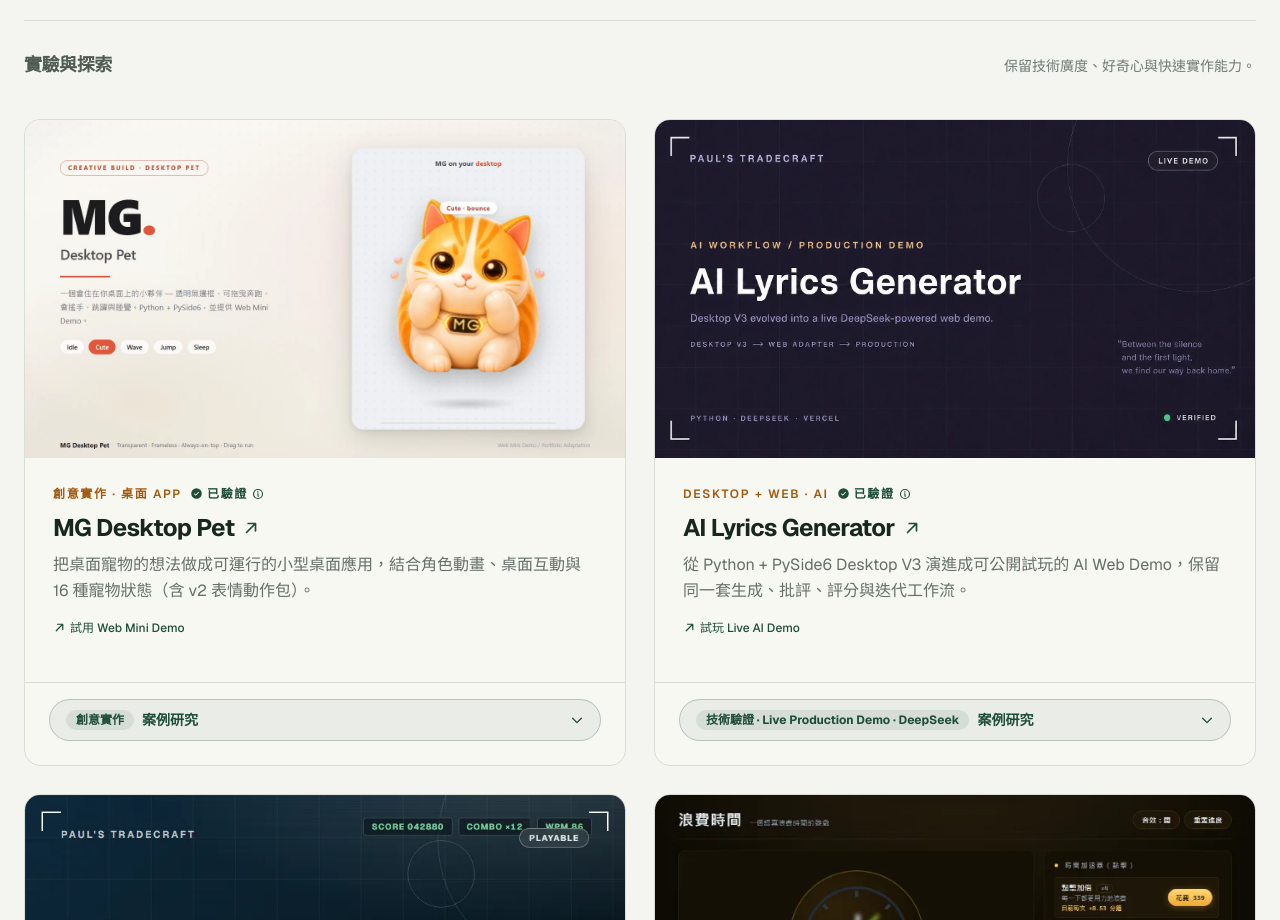
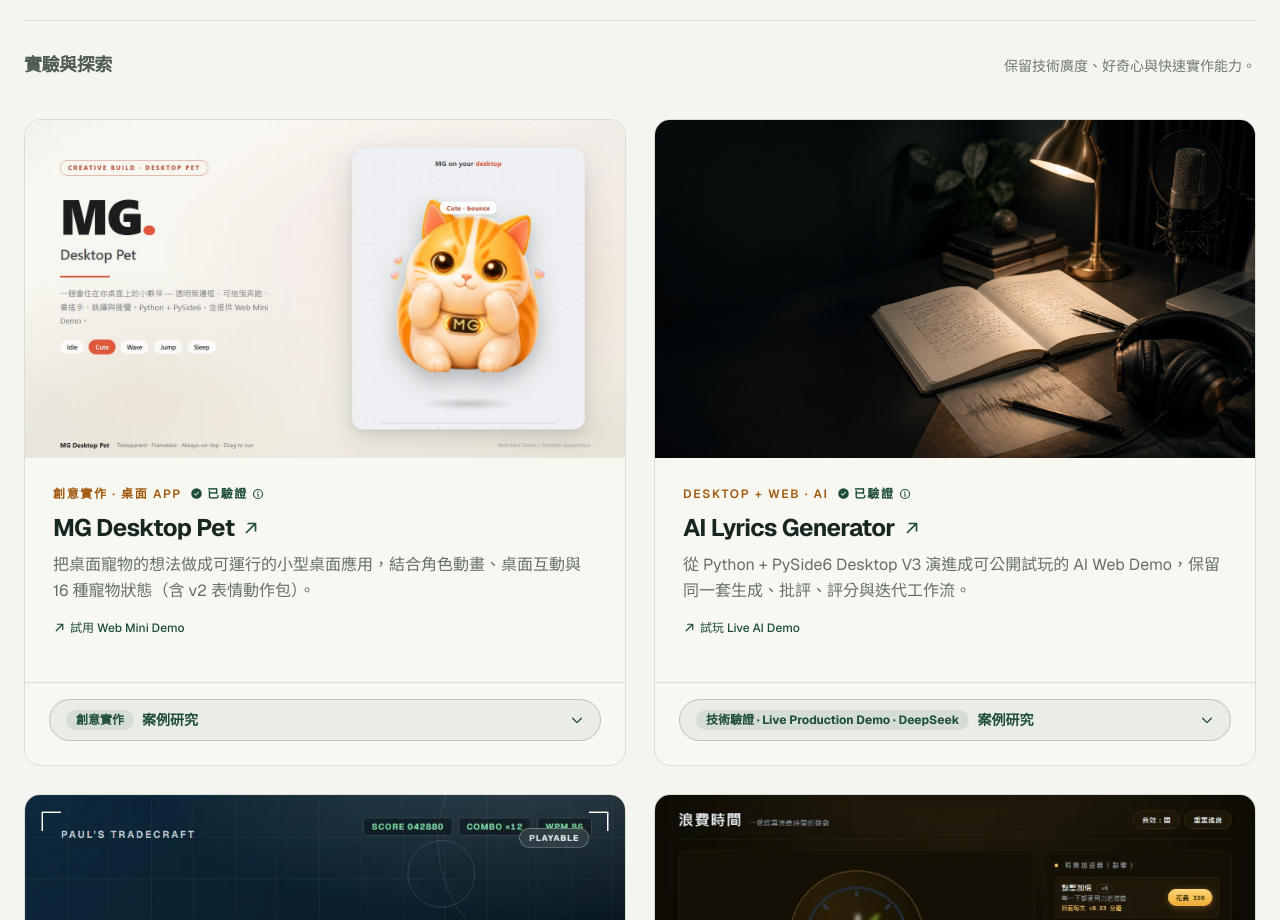
Before and after one commit to apchen1978/pauls-tradecraft, a React (Vite) app: page / in a window 1280 px wide. Shown: the part 6700-7620 px from the top of the page. Built offline with nearby package versions, Linux system fonts and the light colour scheme.

Commit message:
feat(works): refresh lyrics generator cover

```diff
--- a/src/data/works.js
+++ b/src/data/works.js
@@ -336,7 +336,7 @@ export const works = [
     id: "lyrics",
     featuredRank: 2,
     section: "labs",
-    cover: "/images/cover-lyrics-v2.webp",
+    cover: "/images/cover-lyrics-v3.png",
      imageAlt: { zh: "AI Lyrics Generator Desktop V3 與 Live Web Demo", en: "AI Lyrics Generator Desktop V3 and live web demo" },
     span: "col-span-1",
     verified: true,
```
Also changed, not shown: public/images/cover-lyrics-v3.png (added).
